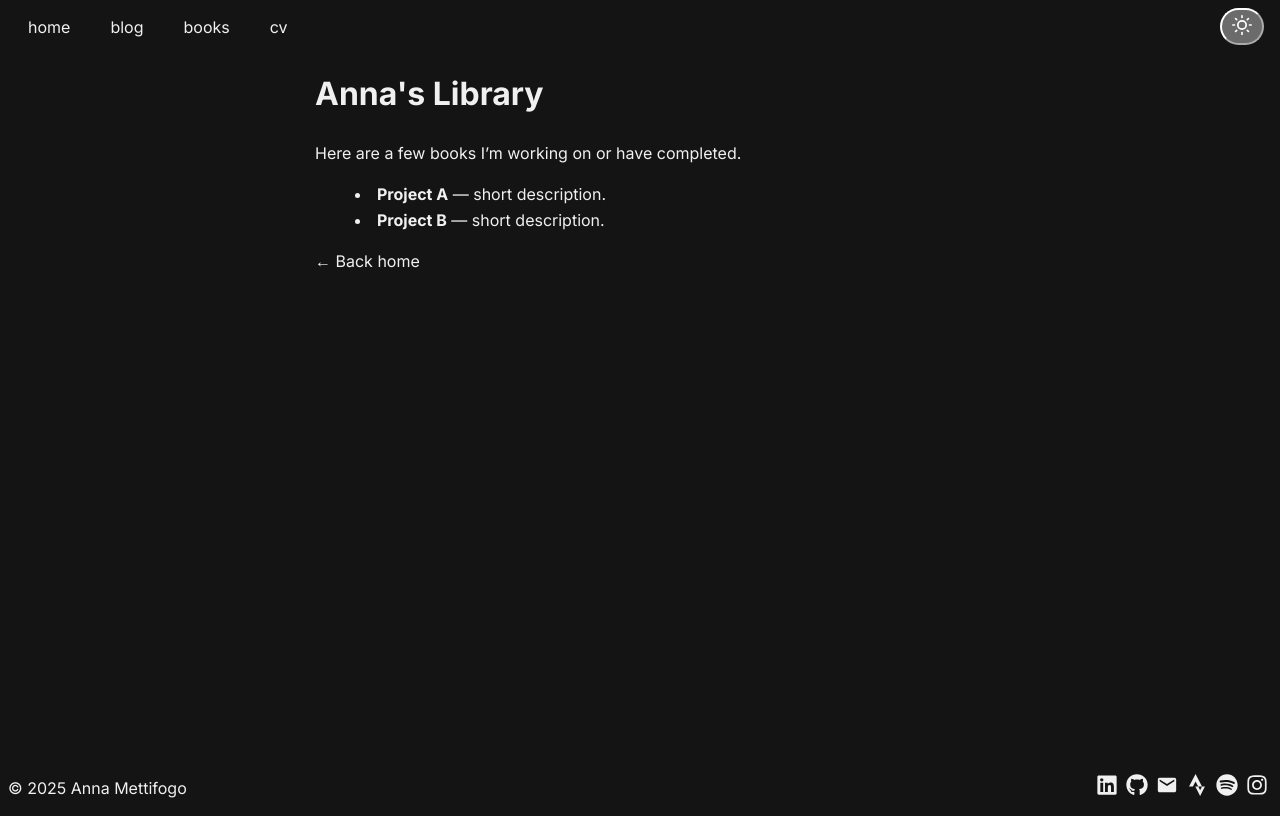
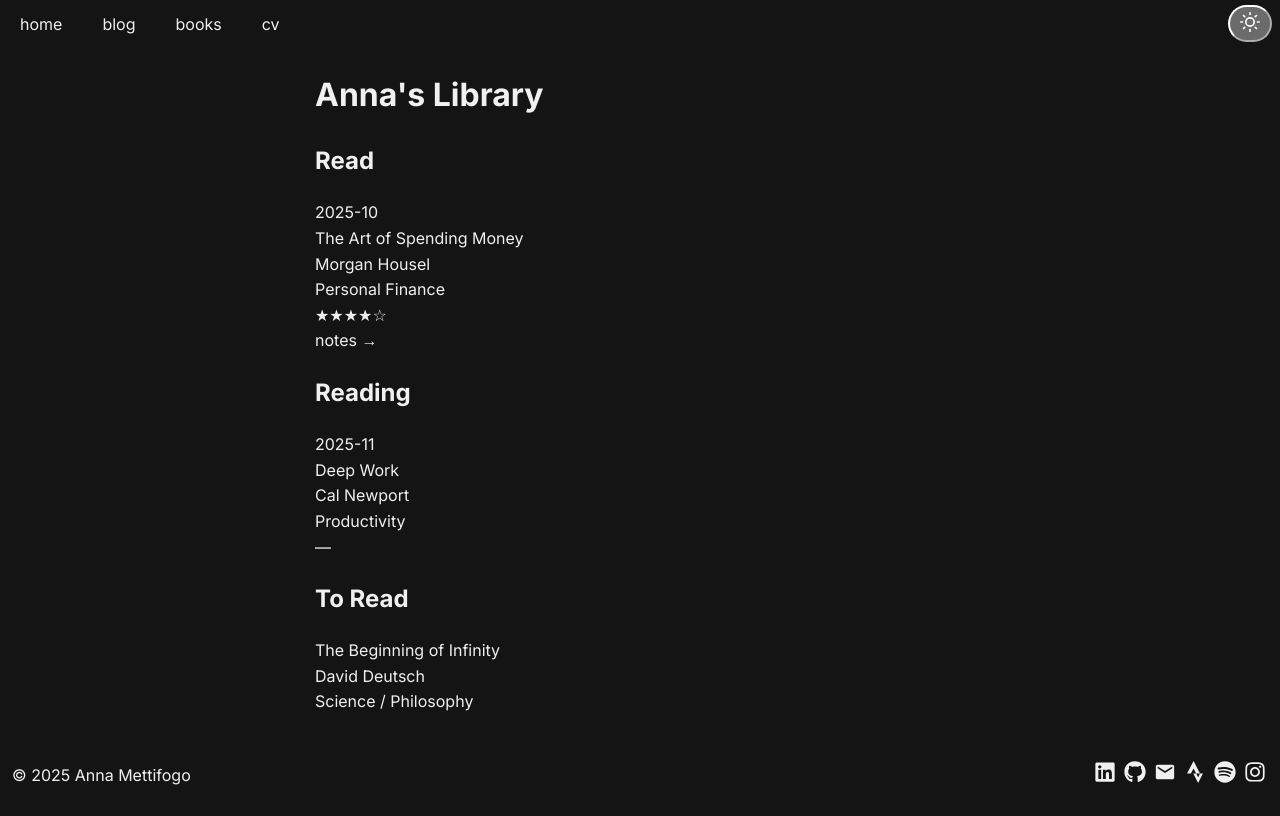
Before and after one commit to MettiFire/mywebsite, a Next.js app: page /books in a window 1280 px wide. Built offline with nearby package versions, Linux system fonts and the light colour scheme.

Commit message:
feat: Refactor blog and books pages, enhance layout and styling for header and footer

```diff
--- a/app/blog/page.tsx
+++ b/app/blog/page.tsx
@@ -14,7 +14,7 @@ const posts = [
 
 export default function BlogPage() {
   return (
-    <main className="max-w-[650px] mx-auto px-6 py-20 min-h-screen">
+    <main className="max-w-[650px] mx-auto px-6 py-20">
 
       <h1 className="font-semibold text-2xl mb-8 tracking-tighter text-neutral-900 dark:text-neutral-100">
         Anna's Notebook
@@ -29,7 +29,7 @@ export default function BlogPage() {
           >
             {/* 2. La Data (con classi aggiornate) */}
             <p
-              className="text-neutral-600 dark:text-neutral-400 w-full sm:w-[140px] sm:flex-shrink-0 tabular-nums"
+              className="flex text-neutral-600 dark:text-neutral-400 w-full sm:w-[140px] sm:flex-shrink-0 tabular-nums"
             >
               {post.date}
             </p>
@@ -37,7 +37,7 @@ export default function BlogPage() {
             {/* 3. Il Titolo (con classi aggiornate) */}
             <Link
               href={post.href}
-              className="text-neutral-900 dark:text-neutral-100 tracking-tight hover:underline underline-offset-4 w-full sm:flex-1 text-red-500"
+              className="flex text-neutral-900 dark:text-neutral-100 tracking-tight hover:underline underline-offset-4 w-full sm:flex-1 text-red-500"
             >
               {post.title}
             </Link>
--- a/app/books/page.tsx
+++ b/app/books/page.tsx
@@ -1,23 +1,138 @@
-import Link from 'next/link';
+import Link from "next/link";
 
 export const metadata = {
   title: "Anna's Library",
-  description: 'A selection of books and experiments',
+  description: "A collection of books I've read, I'm reading, or I want to read.",
 };
+
+const booksRead = [
+  {
+    date: "2025-10",
+    title: "The Art of Spending Money",
+    author: "Morgan Housel",
+    genre: "Personal Finance",
+    rating: "★★★★☆",
+    buy: "https://www.amazon.com",
+    notesHref: "/books/the-art-of-spending-money",
+  },
+];
+
+const booksReading = [
+  {
+    date: "2025-11",
+    title: "Deep Work",
+    author: "Cal Newport",
+    genre: "Productivity",
+    rating: "—",
+    buy: "https://www.amazon.com",
+    notesHref: null,
+  },
+];
+
+const booksToRead = [
+  {
+    date: "",
+    title: "The Beginning of Infinity",
+    author: "David Deutsch",
+    genre: "Science / Philosophy",
+    rating: null,
+    buy: "https://www.amazon.com",
+    notesHref: null,
+  },
+];
+
+function BookItem({ book }: {
+  book: {
+    date: string;
+    title: string;
+    author: string;
+    genre: string;
+    rating: string | null;
+    buy: string;
+    notesHref: string | null;
+  };
+}) {
+  return (
+    <div className="flex flex-col md:flex-row md:items-baseline gap-2 md:gap-4 mb-3">
+      {/* Data */}
+      <span className="text-neutral-500 dark:text-neutral-400 md:w-20 text-sm flex-shrink-0">
+        {book.date}
+      </span>
+
+      {/* Titolo */}
+      <a
+        href={book.buy}
+        target="_blank"
+        className="text-neutral-900 dark:text-neutral-100 hover:underline flex-1"
+      >
+        {book.title}
+      </a>
+
+      {/* Autore */}
+      <span className="text-neutral-600 dark:text-neutral-400 text-sm md:w-40 flex-shrink-0">
+        {book.author}
+      </span>
+
+      {/* Genere */}
+      <span className="text-neutral-500 dark:text-neutral-400 text-sm md:w-32 flex-shrink-0">
+        {book.genre}
+      </span>
+
+      {/* Rating */}
+      {book.rating && (
+        <span className="text-yellow-500 dark:text-yellow-400 text-sm md:w-20 flex-shrink-0">
+          {book.rating}
+        </span>
+      )}
+
+      {/* Note */}
+      {book.notesHref && (
+        <Link
+          href={book.notesHref}
+          className="text-sm text-neutral-600 dark:text-neutral-400 hover:underline"
+        >
+          notes →
+        </Link>
+      )}
+    </div>
+  );
+}
 
 export default function BooksPage() {
   return (
-    <div className="max-w-[650px] mx-auto px-6 py-20">
-      <h1 className="text-3xl font-bold mb-6">Anna's Library</h1>
-      <p className="text-lg text-text-primary mb-6">Here are a few books I’m working on or have completed.</p>
-      <ul className="list-disc list-inside space-y-2 text-lg">
-        <li><strong>Project A</strong> — short description.</li>
-        <li><strong>Project B</strong> — short description.</li>
-      </ul>
+    <main className="max-w-[650px] mx-auto px-6 py-20">
+      <h1 className="text-3xl font-bold mb-10">Anna's Library</h1>
 
-      <div className="mt-8">
-        <Link href="/" className="text-text-secondary hover:text-link-hover">← Back home</Link>
-      </div>
-    </div>
+      {/* READ */}
+      <section className="mb-12">
+        <h2 className="text-xl font-semibold mb-4">Read</h2>
+        <div className="space-y-3">
+          {booksRead.map((b) => (
+            <BookItem key={b.title} book={b} />
+          ))}
+        </div>
+      </section>
+
+      {/* READING */}
+      <section className="mb-12">
+        <h2 className="text-xl font-semibold mb-4">Reading</h2>
+        <div className="space-y-3">
+          {booksReading.map((b) => (
+            <BookItem key={b.title} book={b} />
+          ))}
+        </div>
+      </section>
+
+      {/* TO READ */}
+      <section className="mb-12">
+        <h2 className="text-xl font-semibold mb-4">To Read</h2>
+        <div className="space-y-3">
+          {booksToRead.map((b) => (
+            <BookItem key={b.title} book={b} />
+          ))}
+        </div>
+      </section>
+
+    </main>
   );
 }
--- a/app/globals.css
+++ b/app/globals.css
@@ -4,11 +4,12 @@
 
 /* -- Colori di base per Light/Dark Mode -- */
 :root {
-  --background: #EDECEB(100% 0.01 -0.01); /* Sfondo bianco per light mode */
+  --background: hsl(30 20% 94%); /* Sfondo bianco per light mode */
   --text-primary: #1a1a1a; /* Testo quasi nero */
   --text-secondary: #5e5e5e; /* Testo grigio per link/descrizioni */
   --link-hover: #000000; /* Link hover nero */
 }
+
 
 .dark {
   --background: #141414; /* Sfondo nero per dark mode */
@@ -111,3 +112,44 @@ a.group.flex.items-baseline:hover span:last-child {
   font-style: italic;
   color: var(--text-secondary);
 }
+
+footer{
+  position: fixed;
+  bottom: 0;
+  left: 0;
+  right: 0;
+  align-items: center;
+  background-color: var(--background);
+  z-index: 50;
+  backdrop-filter: blur(0px);
+
+}
+
+/* padding footer */
+.max-w-3xl.mx-auto.flex.justify-between.items-center.text-text-secondary {
+  padding-left: 12px;
+  padding-right: 10px;
+  padding-bottom: 5px;
+  padding-top: 10px;
+
+}
+
+
+header{
+  background-color: var(--background);
+  z-index: 50;
+  backdrop-filter: blur(0px);
+  left: 0;
+  right: 0;
+  top: 0;
+}
+
+/* padding header */
+.w-full.px-8.flex.items-center.justify-between {
+  padding-top: 5px;
+  padding-bottom: 5px;
+}
+
+main{
+  padding-top: 20px;
+}
--- a/app/layout.tsx
+++ b/app/layout.tsx
@@ -4,7 +4,7 @@ import { Inter } from 'next/font/google';
 import { ThemeProvider } from '@/components/ThemeProvider';
 import { Header } from '@/components/Header';
 import { Footer } from '@/components/Footer';
-import './globals.css'; // <-- L'importazione è corretta.
+import './globals.css';
 
 const inter = Inter({ subsets: ['latin'] });
 
@@ -22,13 +22,16 @@ export default function RootLayout({ children }: { children: React.ReactNode })
   return (
     <html lang="it" suppressHydrationWarning>
 
-      <body className={`${inter.className} antialiased flex flex-col min-h-screen`}>
+      <body className={`${inter.className} antialiased`}>
+
         <ThemeProvider attribute="class" defaultTheme="dark" enableSystem={false}>
           <Header />
-          <main className="flex-1">
-            {children}
-          </main>
-          <Footer />
+          <div className="relative min-h-screen flex flex-col">
+            <main className="flex-1 pt-36 pb-40">
+              {children}
+            </main>
+            <Footer />
+          </div>
         </ThemeProvider>
       </body>
     </html>
--- a/app/page.tsx
+++ b/app/page.tsx
@@ -3,7 +3,7 @@ import React from 'react';
 
 export default function Home() {
   return (
-    <div className="min-h-screen flex flex-col">
+    <div className="flex flex-col pt-40">
       {/* header/footer are provided by the root layout */}
 
       <main className="flex-1">
--- a/components/Footer.tsx
+++ b/components/Footer.tsx
@@ -4,7 +4,7 @@ import { MdEmail } from 'react-icons/md';
 
 export function Footer() {
   return (
-    <footer className="w-full bg-bg-primary py-6 px-8">
+    <footer className="w-full bg-bg-primary dark:border-gray-800 py-16 px-12">
       <div className="max-w-3xl mx-auto flex justify-between items-center text-text-secondary">
         <div className="text-sm">© 2025 Anna Mettifogo</div>
         <div className="flex items-center space-x-8 pr-4">
--- a/components/Header.tsx
+++ b/components/Header.tsx
@@ -15,7 +15,7 @@ export function Header() {
   ];
 
   return (
-    <header className="mb-16 w-full">
+  <header className="fixed top-0 z-50 w-full bg-bg-primary/80 backdrop-blur-md mb-16">
       <div className="w-full px-8 flex items-center justify-between">
         {/* NAV a sinistra */}
         <nav
```
